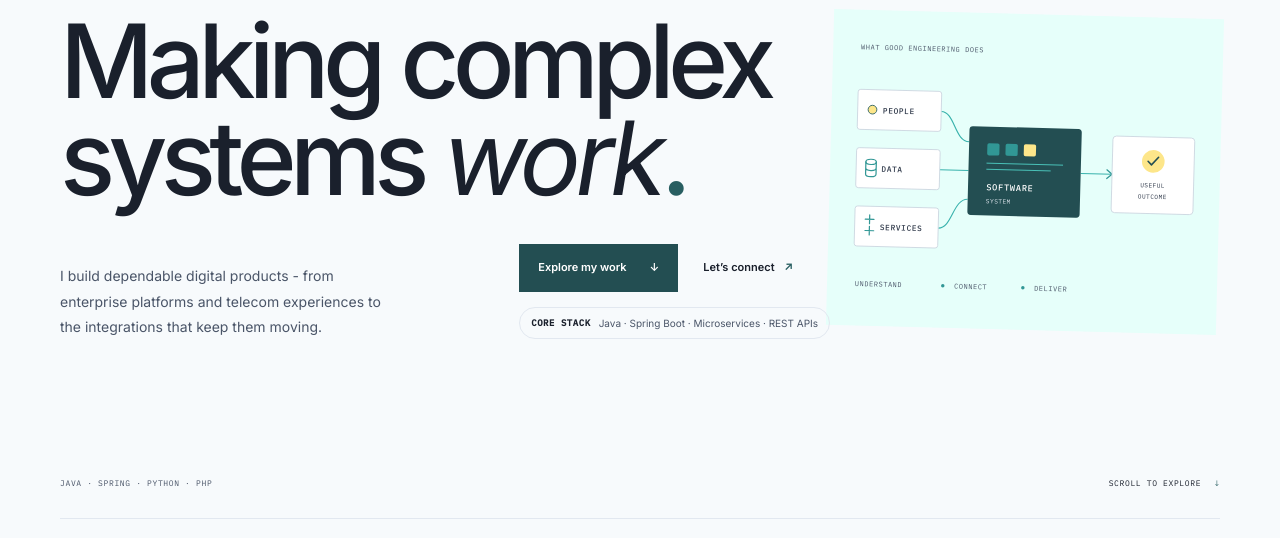
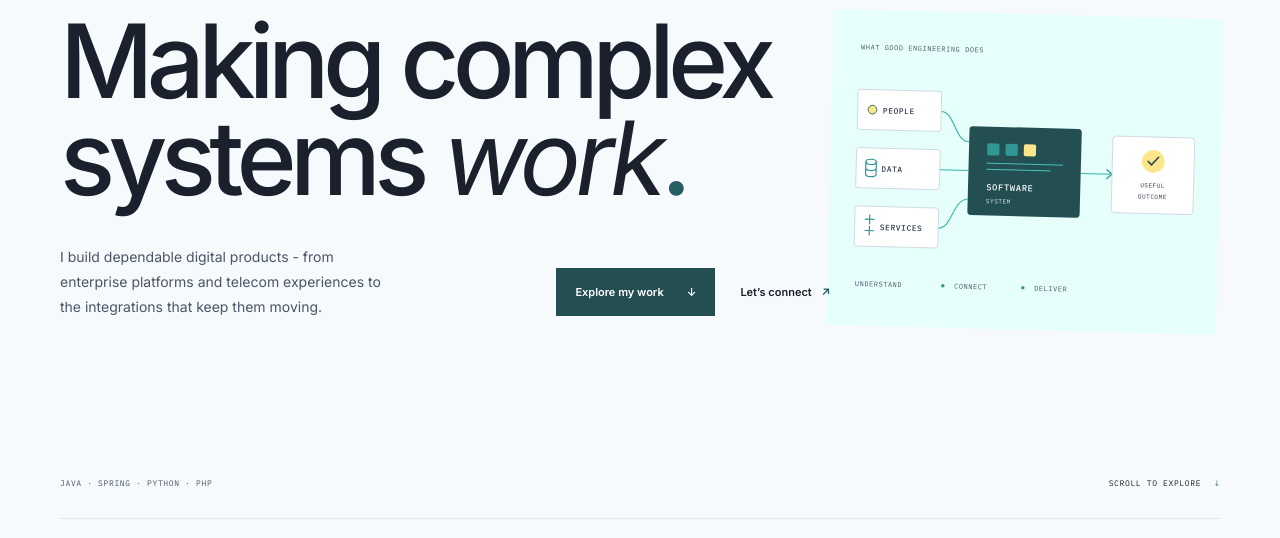
Before and after one commit to sayedahammed/personal-site, a Django app: page / in a window 1280 px wide. Shown: the part 234-772 px from the top of the page. Run offline with Django 5.2, Linux system fonts and the light colour scheme.

Commit message:
Remove core stack strip
Co-authored-by: Copilot <223556219+Copilot@users.noreply.github.com>

```diff
--- a/static/css/site.css
+++ b/static/css/site.css
@@ -87,10 +87,7 @@ h1, h2, h3, p { margin-top: 0; }
 .serif-accent { font-family: var(--serif); font-weight: 400; font-style: italic; letter-spacing: -.055em; }
 .hero-bottom { margin-top: 38px; display: flex; align-items: flex-end; justify-content: space-between; max-width: 770px; }
 .hero-intro { color: var(--muted); font-size: 14px; line-height: 1.8; max-width: 325px; margin-bottom: 0; }
-.hero-action-group { display: grid; justify-items: start; gap: 12px; }
 .hero-actions { display: flex; align-items: center; gap: 25px; padding-bottom: 3px; }
-.hero-stack { display: flex; align-items: center; gap: 8px; margin: 0; padding: 8px 11px; border: 1px solid var(--line); border-radius: 999px; color: var(--muted); font-size: 10px; line-height: 1.4; white-space: nowrap; }
-.hero-stack-label { color: var(--ink); font: 600 9px/1 var(--mono); letter-spacing: .06em; }
 .button { display: inline-flex; min-height: 48px; align-items: center; justify-content: center; gap: 23px; padding: 0 19px; border: 0; font-size: 11px; font-weight: 600; transition: background .2s ease, color .2s ease; cursor: pointer; }
 .button:hover { background: var(--accent-strong); color: var(--surface); }
 .button-dark { background: var(--primary-deep); color: var(--surface); }
--- a/templates/home.html
+++ b/templates/home.html
@@ -22,13 +22,10 @@
       <h1>Making complex<br>systems <span class="serif-accent">work</span><span class="period">.</span></h1>
       <div class="hero-bottom">
         <p class="hero-intro">I build dependable digital products - from enterprise platforms and telecom experiences to the integrations that keep them moving.</p>
-        <div class="hero-action-group">
-          <div class="hero-actions">
-            <a class="button button-dark" href="#work">Explore my work <span aria-hidden="true">↓</span></a>
-            <a class="text-link hero-connect-desktop" href="#contact">Let’s connect <span aria-hidden="true">↗</span></a>
-            <a class="text-link hero-connect-mobile" href="{% url 'download_resume' %}">Download Resume <span aria-hidden="true">↓</span></a>
-          </div>
-          <p class="hero-stack"><span class="hero-stack-label">CORE STACK</span><span>Java · Spring Boot · Microservices · REST APIs</span></p>
+        <div class="hero-actions">
+          <a class="button button-dark" href="#work">Explore my work <span aria-hidden="true">↓</span></a>
+          <a class="text-link hero-connect-desktop" href="#contact">Let’s connect <span aria-hidden="true">↗</span></a>
+          <a class="text-link hero-connect-mobile" href="{% url 'download_resume' %}">Download Resume <span aria-hidden="true">↓</span></a>
         </div>
       </div>
     </div>
```
